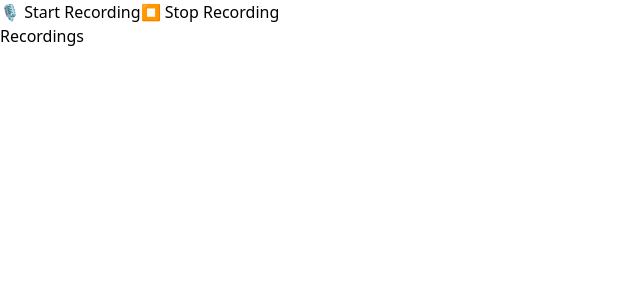
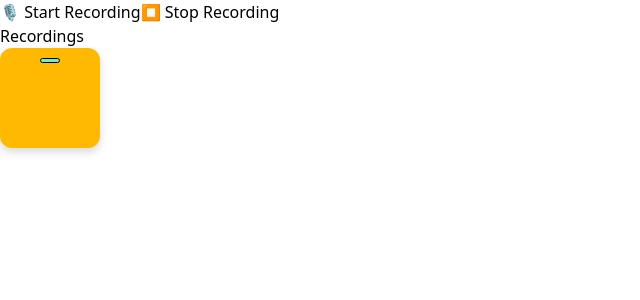
Before and after one commit to jhygate/loop-pad, an Angular app in the folder loop-pad/: page / in a window 1280 px wide. Shown: the top 300 px of the page, without its empty margins (0-640 px from the left). Built offline with nearby package versions, Linux system fonts and the light colour scheme.

Commit message:
Create button

```diff
--- a/loop-pad/src/app/components/audio-fun/audio-fun.component.html
+++ b/loop-pad/src/app/components/audio-fun/audio-fun.component.html
@@ -14,3 +14,11 @@
     }
   </ul>
 </div>
+
+<div
+  class="w-[100px] h-[100px] pt-[10px] flex justify-center bg-amber-400 rounded-xl drop-shadow-lg"
+>
+  <div
+    class="w-[20px] h-[5px] bg-green-300 rounded-xl border border-black"
+  ></div>
+</div>
```
